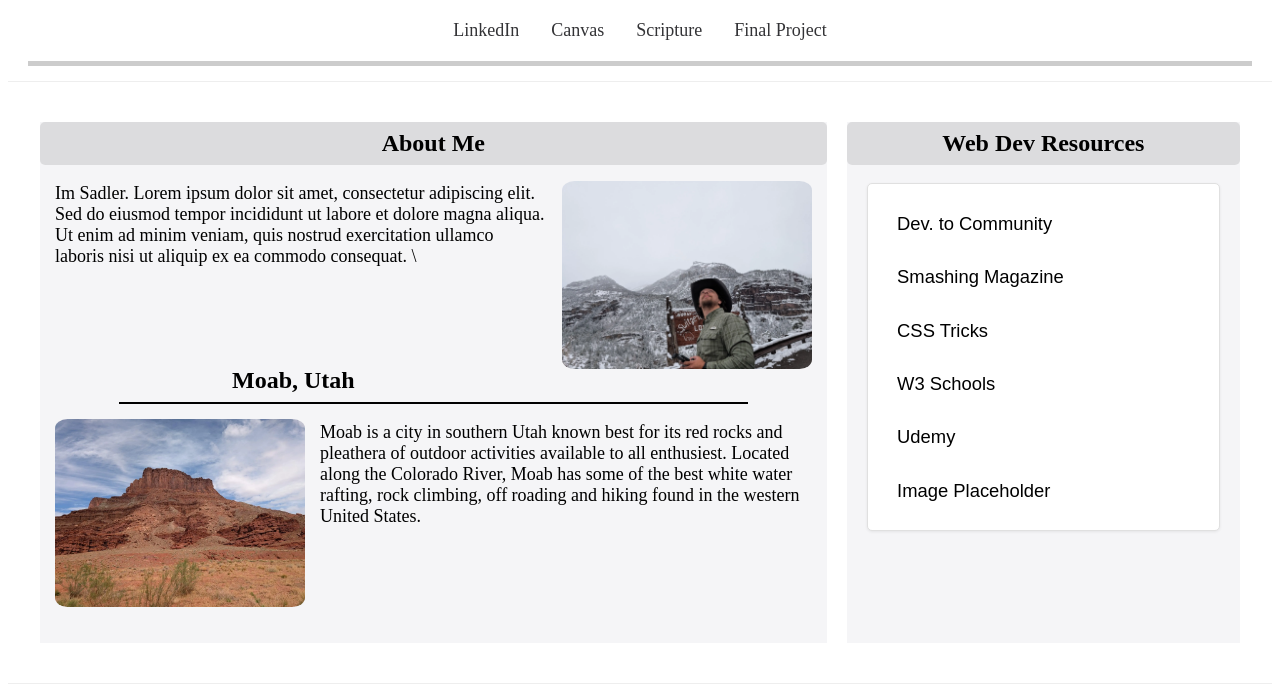
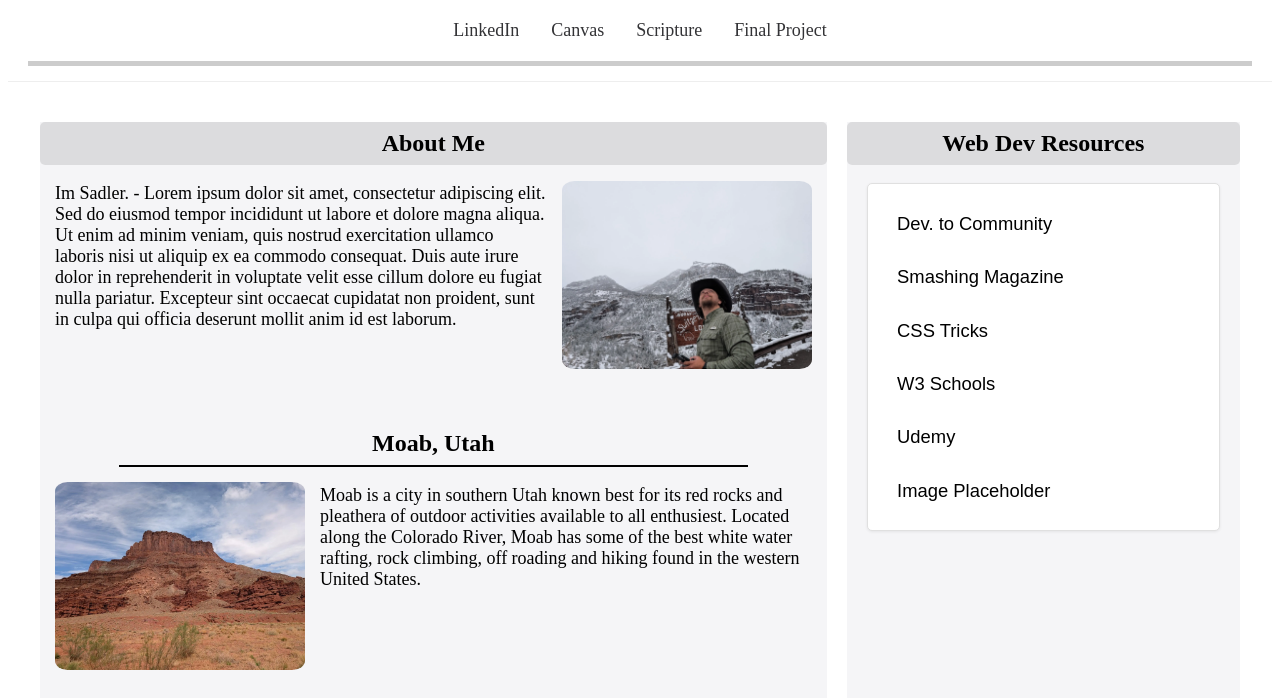
Before and after one commit to SadlerKyne/wdd131, a plain HTML site: page index.html in a window 1280 px wide. Shown: the part 102-800 px from the top of the page. Drawn offline with Linux system fonts and the light colour scheme.

Commit message:
Update index.html

```diff
--- a/index.html
+++ b/index.html
@@ -33,7 +33,7 @@
                     <h2>About Me</h2>
                 </div>
                 <img class="profile-image" src="images/ouray_flight_april25.webp" alt="Photo of Sadler N. Kyne flying drone over Ouray, Colorado">
-                <p>Im Sadler. Lorem ipsum dolor sit amet, consectetur adipiscing elit. Sed do eiusmod tempor incididunt ut labore et dolore magna aliqua. Ut enim ad minim veniam, quis nostrud exercitation ullamco laboris nisi ut aliquip ex ea commodo consequat. \</p>
+                <p> Im Sadler. - Lorem ipsum dolor sit amet, consectetur adipiscing elit. Sed do eiusmod tempor incididunt ut labore et dolore magna aliqua. Ut enim ad minim veniam, quis nostrud exercitation ullamco laboris nisi ut aliquip ex ea commodo consequat. Duis aute irure dolor in reprehenderit in voluptate velit esse cillum dolore eu fugiat nulla pariatur. Excepteur sint occaecat cupidatat non proident, sunt in culpa qui officia deserunt mollit anim id est laborum.</p>
             </section>
 
             <section class="moab-feature">
```
